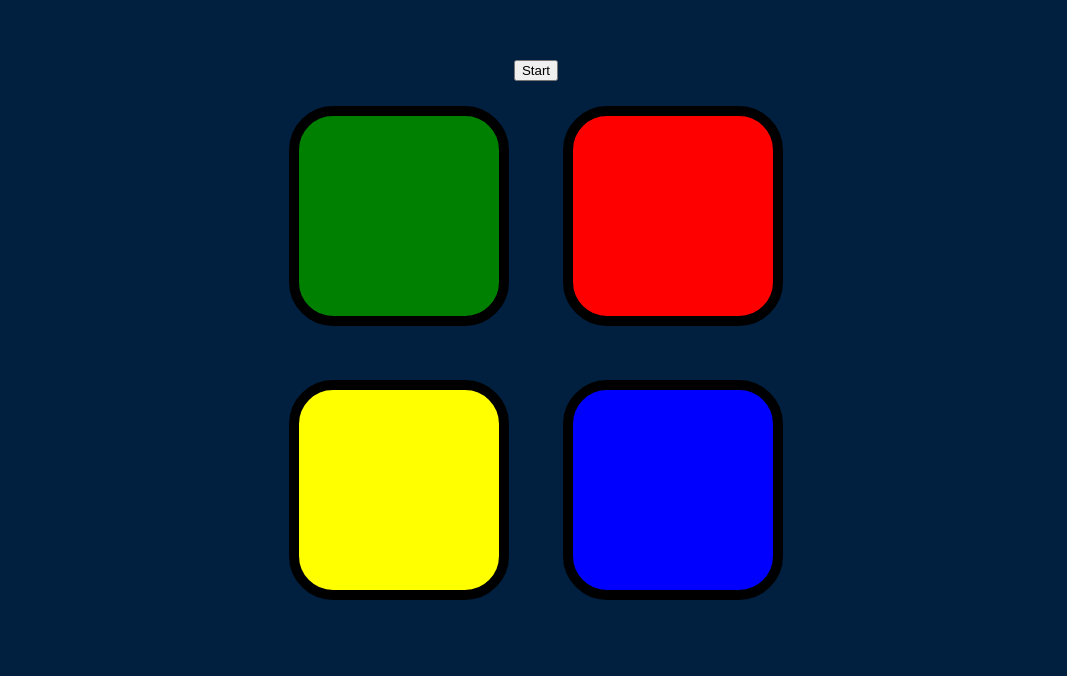
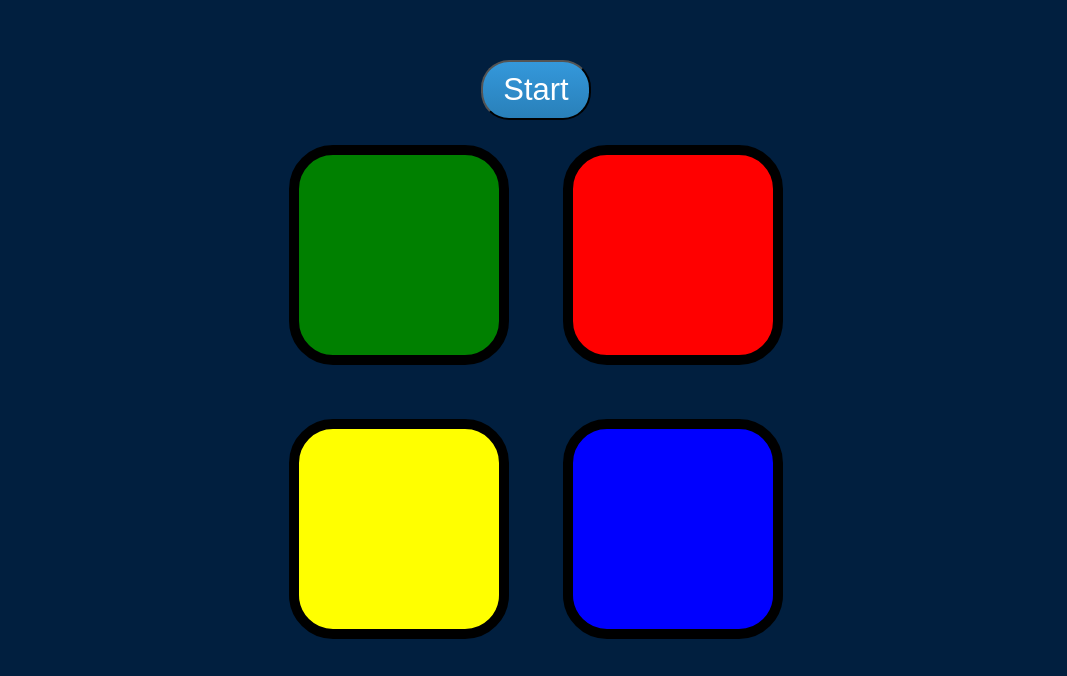
Before and after one commit to Snehil07/simon-game, a plain HTML site: page index.html in a window 1280 px wide. Shown: the part 162-838 px from the top of the page, without its empty margins (104-1171 px from the left). Before the commit the page ends 800 px from the top, so only its background shows below. Drawn offline with nearby package versions, Linux system fonts and the light colour scheme.

Commit message:
Update styles.css

```diff
--- a/styles.css
+++ b/styles.css
@@ -8,6 +8,33 @@ body {
   font-size: 3rem;
   margin:  5%;
   color: #FEF2BF;
+}
+
+.startGame{
+  background: #3498db;
+  background-image: -webkit-linear-gradient(top, #3498db, #2980b9);
+  background-image: -moz-linear-gradient(top, #3498db, #2980b9);
+  background-image: -ms-linear-gradient(top, #3498db, #2980b9);
+  background-image: -o-linear-gradient(top, #3498db, #2980b9);
+  background-image: linear-gradient(to bottom, #3498db, #2980b9);
+  -webkit-border-radius: 28;
+  -moz-border-radius: 28;
+  border-radius: 28px;
+  font-family: Arial;
+  color: #ffffff;
+  font-size: 31px;
+  padding: 10px 20px 10px 20px;
+  text-decoration: none;
+}
+
+.startGame:hover {
+  background: #3cb0fd;
+  background-image: -webkit-linear-gradient(top, #3cb0fd, #3498db);
+  background-image: -moz-linear-gradient(top, #3cb0fd, #3498db);
+  background-image: -ms-linear-gradient(top, #3cb0fd, #3498db);
+  background-image: -o-linear-gradient(top, #3cb0fd, #3498db);
+  background-image: linear-gradient(to bottom, #3cb0fd, #3498db);
+  text-decoration: none;
 }
 
 .container {
```
